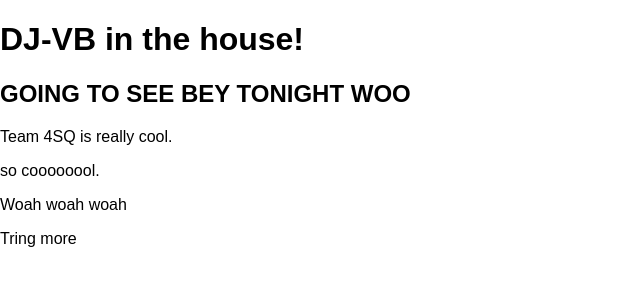
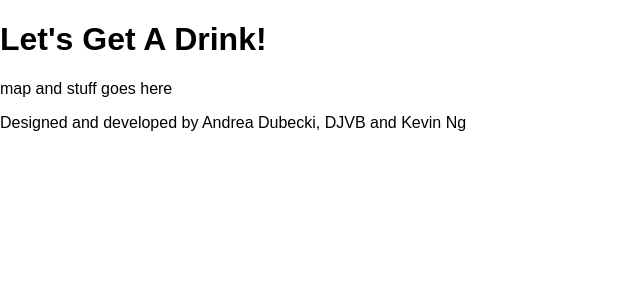
Before and after one commit to 4squareYAA/lets-get-a-drink, a plain HTML site: page index.html in a window 1280 px wide. Shown: the whole page, without its empty margins (0-640 px from the left). Drawn offline with Linux system fonts and the light colour scheme.

Commit message:
Started laying out site in HTML

```diff
--- a/index.html
+++ b/index.html
@@ -4,17 +4,23 @@
 	<meta charset="UTF-8">
 	<title>Let's Grab A Drink!</title>
 	<link rel="stylesheet" href="styles/styles.css">
+	<link href='https://fonts.googleapis.com/css?family=Oswald' rel='stylesheet' type='text/css'>
+	<link href='https://fonts.googleapis.com/css?family=Quicksand:300,400,700' rel='stylesheet' type='text/css'>
 </head>
 <body>
-	<h1>DJ-VB in the house!</h1>
-	<h2>GOING TO SEE BEY TONIGHT WOO</h2>
-	<p>Team 4SQ is really cool.</p>
-	<p>so coooooool.</p>
-	<p>Woah woah woah</p>
-	<p>Tring more</p>
-
-
-
+	<header>
+		<div class="splash-info">
+			<h1>Let's Get A Drink!</h1>
+		</div>
+	</header>
+	<section>
+		<div class="wrapper">
+			<p>map and stuff goes here</p>
+		</div>
+	</section>
+	<footer>
+		<p>Designed and developed by Andrea Dubecki, DJVB and Kevin Ng</p>
+	</footer>
 	<script src="js/script.js"></script>
 </body>
 </html>
--- a/styles/styles.scss
+++ b/styles/styles.scss
@@ -4,3 +4,8 @@
 .clearfix:after {visibility: hidden; display: block; font-size: 0; content: " "; clear: both; height: 0; }
 
 * { -moz-box-sizing: border-box; -webkit-box-sizing: border-box; box-sizing: border-box; }
+
+$green: #DDDD3F;
+$purple: #8171DE;
+$darkgrey: #7F7F71;
+$lightgrey: #F5EEEE;
```
